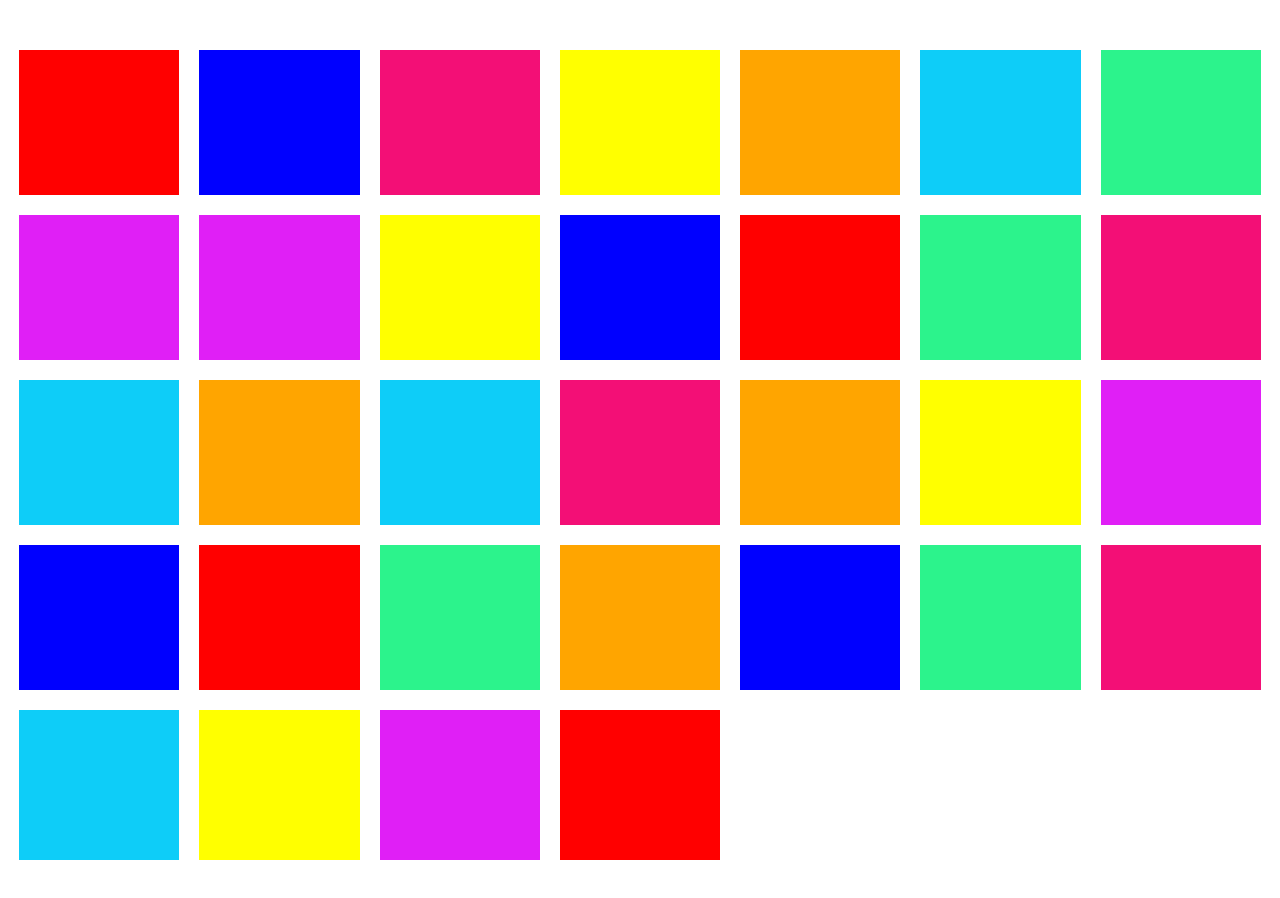
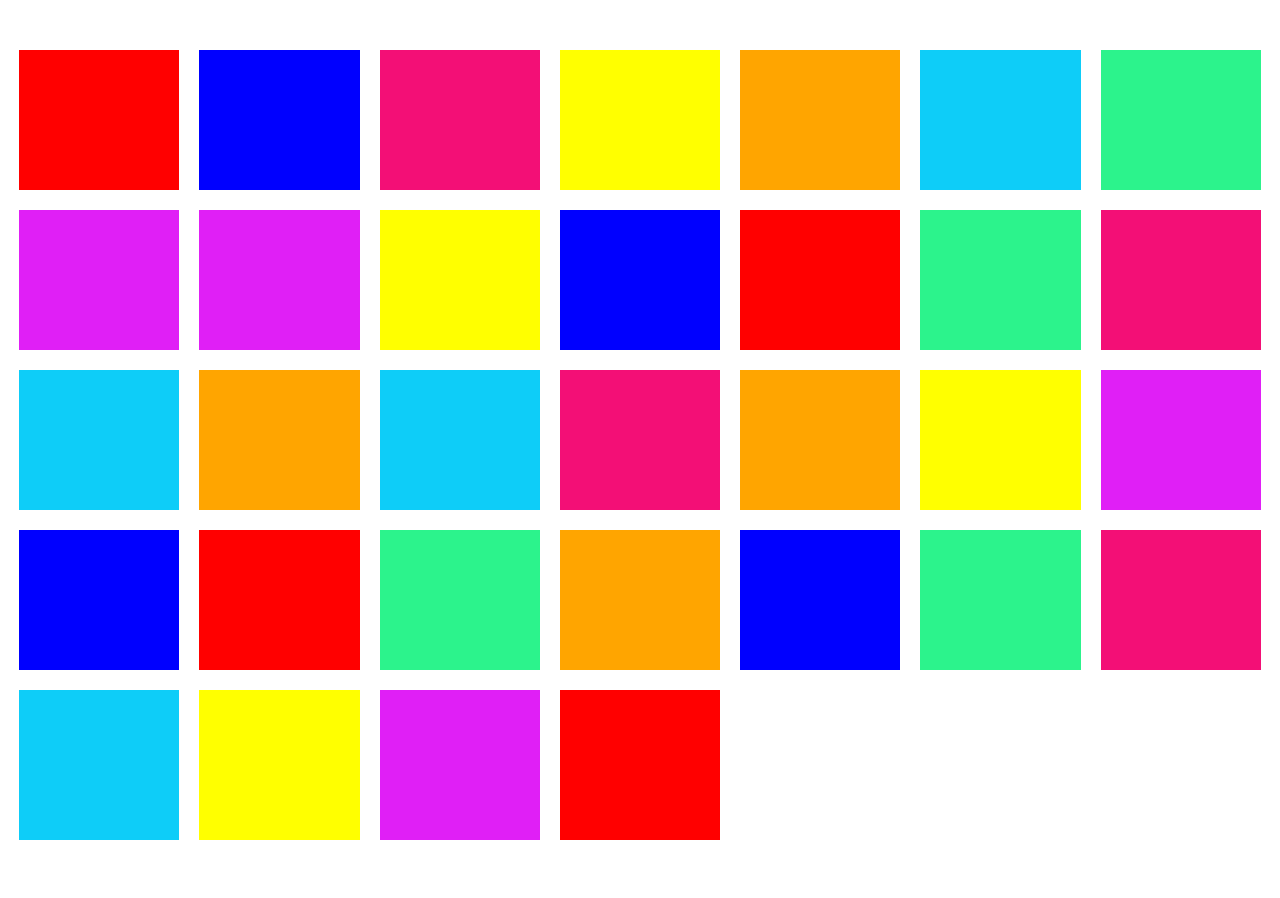
Before and after one commit to Pranav-Programmer/CSS-Grid, a plain HTML site: page index.html in a window 1280 px wide. Drawn offline with Linux system fonts and the light colour scheme.

Commit message:
Update index.css

```diff
--- a/index.css
+++ b/index.css
@@ -5,7 +5,7 @@ main{
  /*border:1px solid black;*/
  color: white;
  display: grid;
- grid-template-rows: repeat(4, 145px);
+ grid-template-rows: repeat(4, 140px);
  grid-template-columns: repeat(auto-fit, minmax(150px, 1fr));
  grid-gap: 20px;
  grid-auto-rows: 150px;
```
